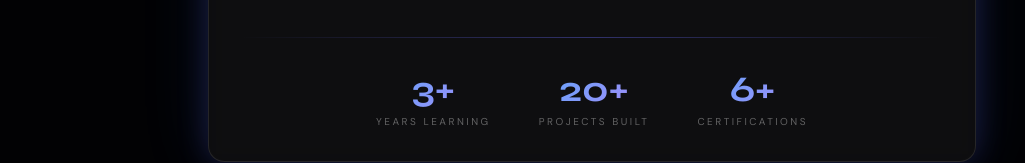
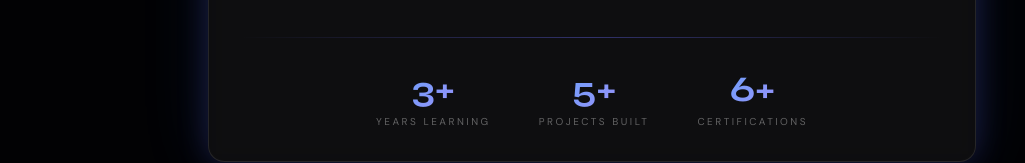
Before and after one commit to likhilchandra0909/Portfolio, a Next.js app: page / in a window 1280 px wide. Shown: the part 1327-1490 px from the top of the page, without its empty margins (48-1073 px from the left). Built offline with nearby package versions, Linux system fonts and the light colour scheme.

Commit message:
changed about page

```diff
--- a/components/sections/About.tsx
+++ b/components/sections/About.tsx
@@ -4,7 +4,7 @@ import { useEffect, useRef } from "react";
 
 const stats = [
   { value: "3+",  label: "Years Learning" },
-  { value: "20+", label: "Projects Built" },
+  { value: "5+", label: "Projects Built" },
   { value: "6+",  label: "Certifications" },
 ];
 
```
